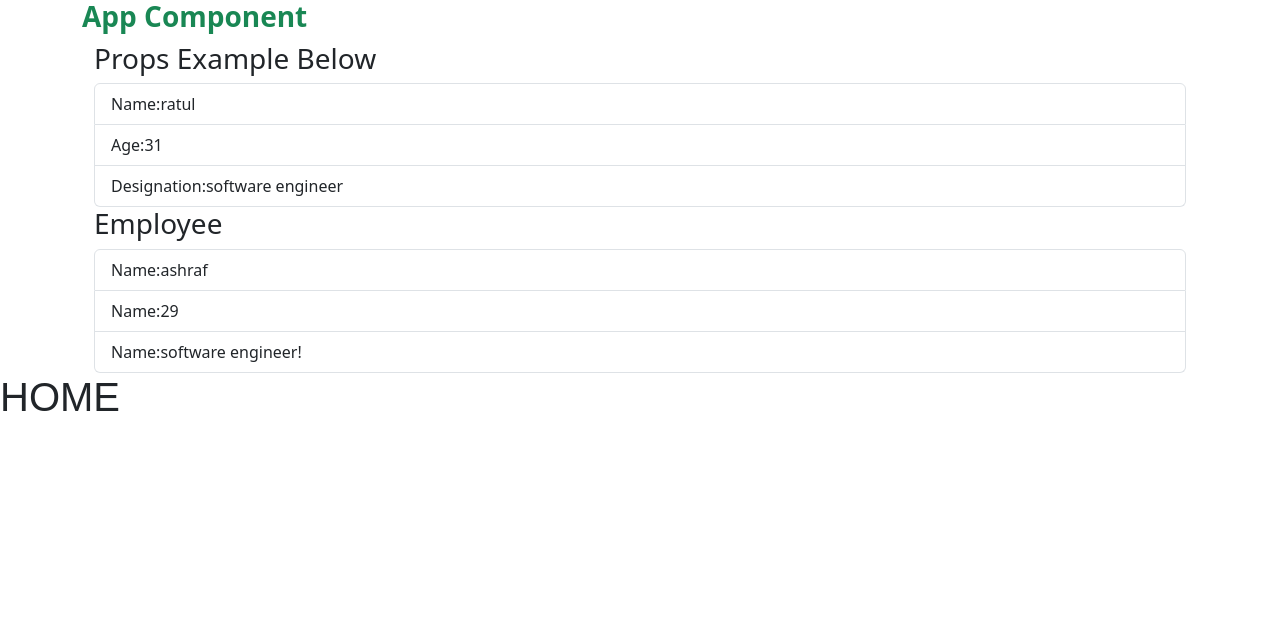
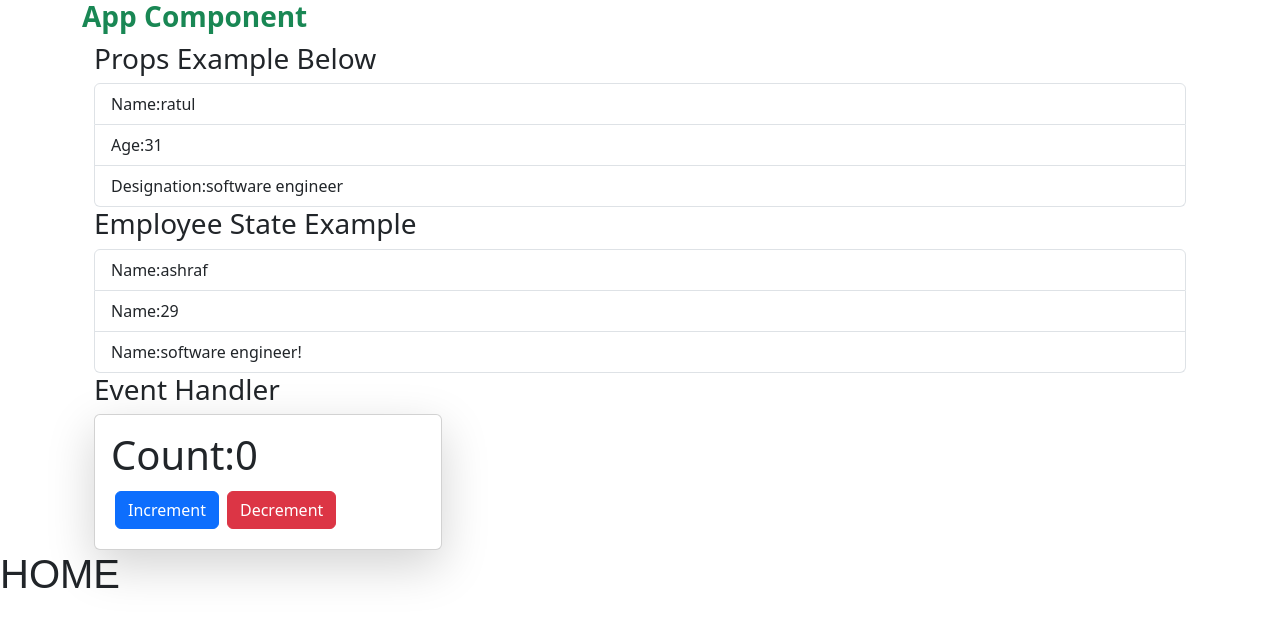
Before and after one commit to ratulshourov/vue3-quick-course, a Vue app: page / in a window 1280 px wide. Shown: the top 626 px of the page. Built offline with nearby package versions, Linux system fonts and the light colour scheme.

Commit message:
event handler example

```diff
--- a/src/App.vue
+++ b/src/App.vue
@@ -7,6 +7,7 @@
           <p class="h3 text-success fw-bold">App Component</p>
           <PropsWork name="ratul" age="31" designation="software engineer"/>
          <EmployeeState/>
+         <EventHandler/>
         </div>
       </div>
     </div>
@@ -18,11 +19,11 @@
 <script>
  import PropsWork from './components/PropsWork.vue';
  import EmployeeState from './components/EmployeeState.vue';
-
+import EventHandler from './components/EventHandler.vue';
 export default {
   name: 'App',
   components: {
-    PropsWork,EmployeeState
+    PropsWork,EmployeeState,EventHandler
   }
 }
 </script>
--- a/src/components/EmployeeState.vue
+++ b/src/components/EmployeeState.vue
@@ -2,7 +2,7 @@
     <div class="container">
        <div class="row">
         <div class="col">
-            <p class="h3">Employee</p>
+            <p class="h3">Employee State Example</p>
             <ul class="list-group">
                 <li class="list-group-item">
                     Name:{{ employee.name }}
--- /dev/null
+++ b/src/components/EventHandler.vue
@@ -0,0 +1,35 @@
+<template>
+  <div class="container">
+    <div class="row">
+      <div class="col-md-4">
+        <p class="h3">Event Handler</p>
+        <div class="card shadow-lg">
+          <div class="card-body">
+            <p class="h5 display-6">Count:{{count}}</p>
+            <button class="btn btn-primary m-1" @click="increament">Increment</button>
+            <button class="btn btn-danger m-1" @click="decrement">Decrement</button>
+          </div>
+        </div>
+      </div>
+    </div>
+  </div>
+</template>
+<script>
+export default {
+  data: function() {
+    return {
+        count:0
+    };
+  },
+  methods:{
+    increament:function() {
+        this.count=this.count+1;
+    },
+    decrement:function() {
+        this.count=this.count-1;
+    }
+  }
+};
+</script>
+<style>
+</style>
```
